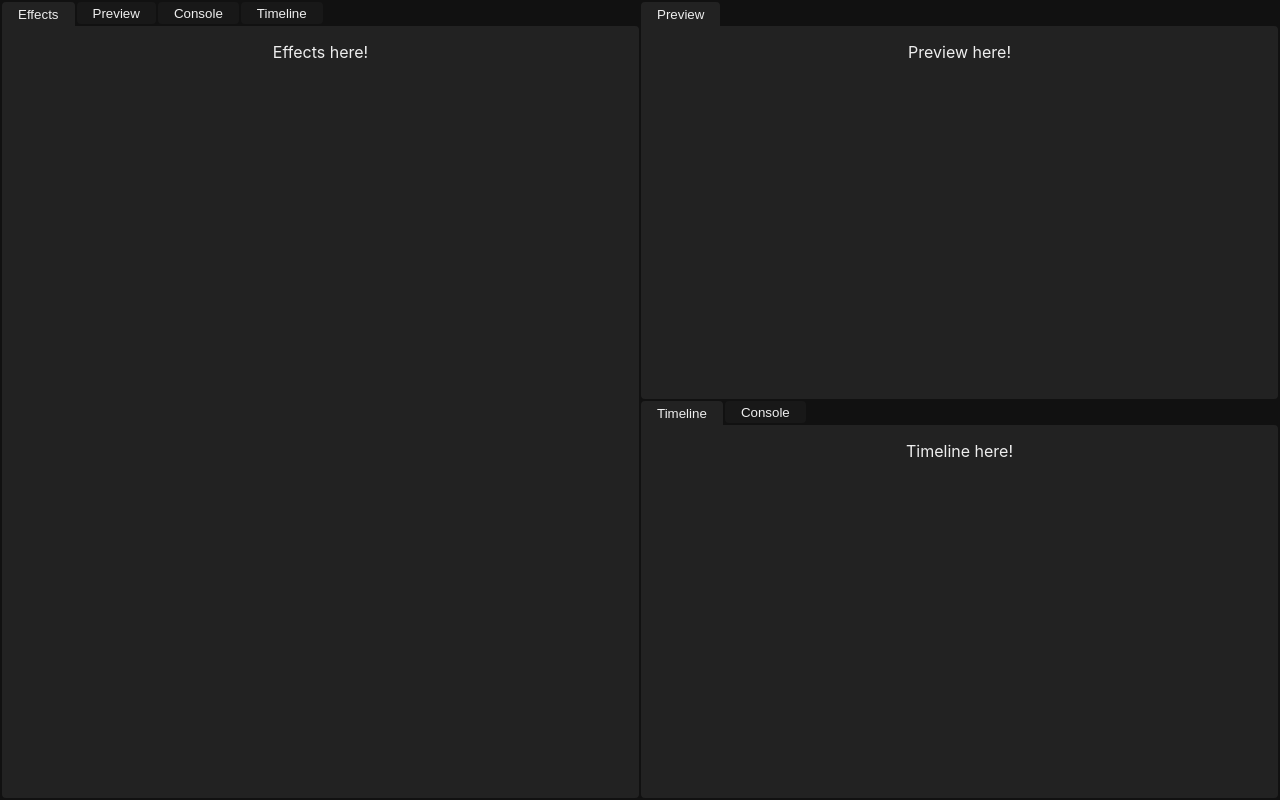
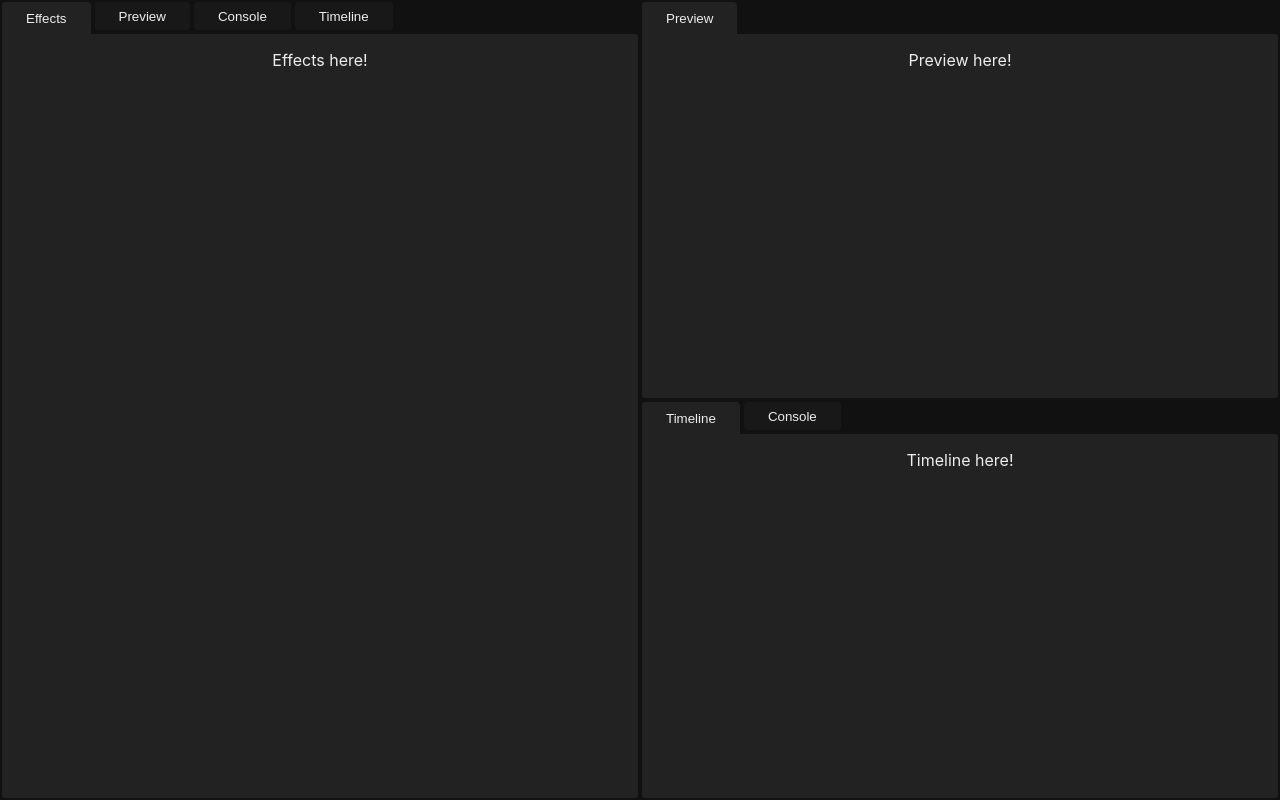
Before and after one commit to nasso/supertab, a Svelte app: page / in a window 1280 px wide. Built offline with nearby package versions, Linux system fonts and the light colour scheme.

Commit message:
Increase gaps from 2 to 4px

```diff
--- a/src/Supertab/Supertab.svelte
+++ b/src/Supertab/Supertab.svelte
@@ -4,8 +4,8 @@
   export let split = "none";
   export let content = [];
   export let view = x => { return { title: "Untitled", component: x }; };
-  export let gaps = 2;
-  export let separator_size = 6;
+  export let gaps = 4;
+  export let separator_size = 8;
 
   let my_width;
   let my_height;
@@ -114,8 +114,7 @@
   }
 
   .container.nosplit > nav {
-    height: 24px;
-    font-size: 16px;
+    height: 32px;
 
     display: flex;
     justify-content: flex-start;
@@ -126,10 +125,10 @@
     background: #181818;
     border: none;
     color: #eee;
-    height: 22px;
+    height: 28px;
     border-radius: 4px;
-    padding: 0px 16px;
-    margin-right: 2px;
+    padding: 0px 24px;
+    margin-right: 4px;
 
     transition:
       height 100ms,
@@ -139,7 +138,7 @@
 
   .container.nosplit > nav > button.current {
     background: #222;
-    height: 24px;
+    height: 32px;
     border-radius: 4px 4px 0px 0px;
   }
 
@@ -147,7 +146,7 @@
     text-align: center;
     background: #222;
     border-radius: 4px;
-    top: 24px;
+    top: 32px;
     left: 0px;
     bottom: 0px;
     right: 0px;
```
